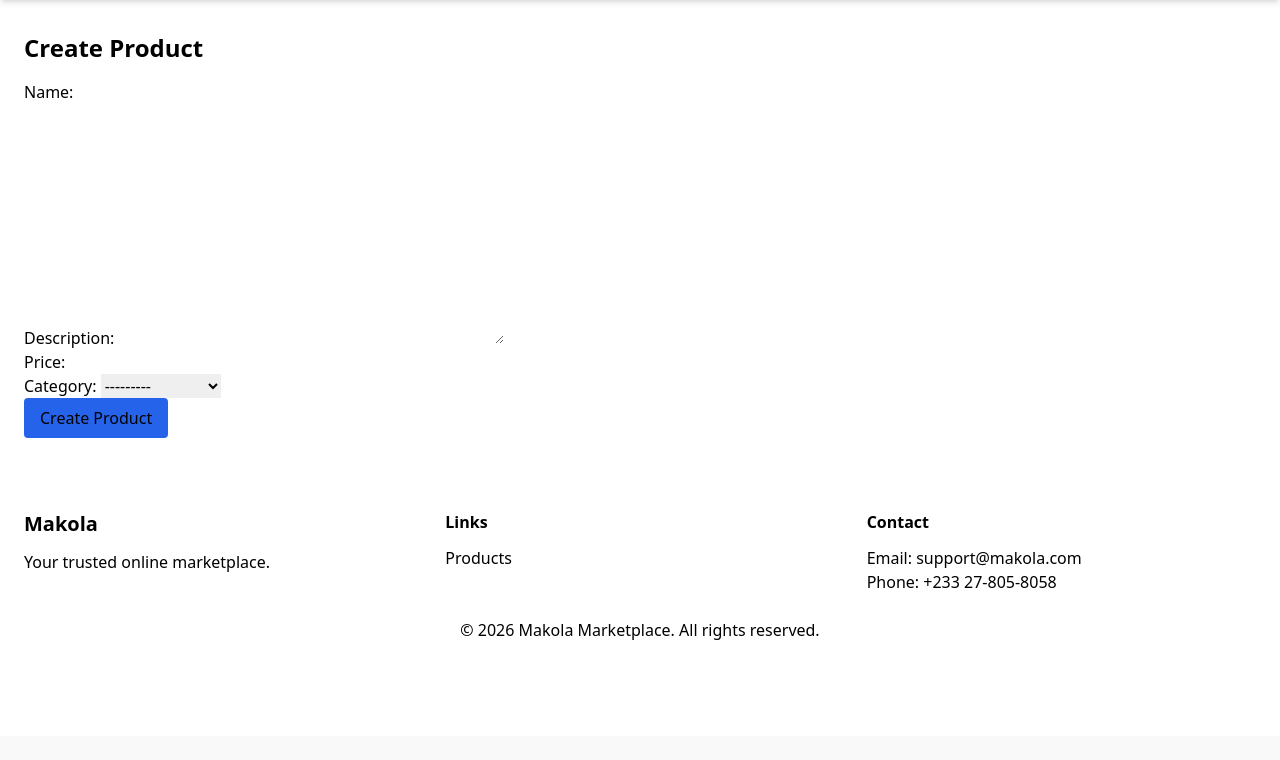
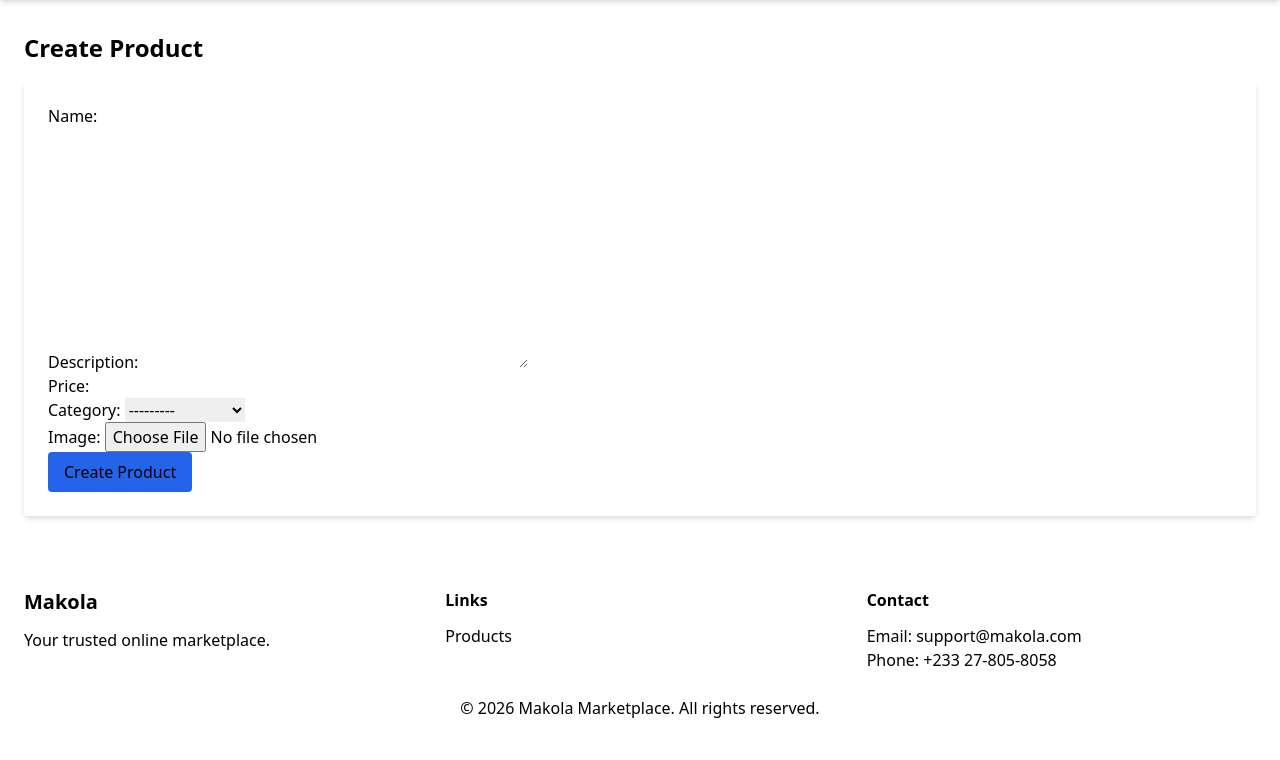
Before and after one commit to Phransis/Django-Bootcamp, a Django app: page /makola/product/create/ in a window 1280 px wide. Shown: the part 64-824 px from the top of the page. Before the commit the page ends 704 px from the top, so only its background shows below. Run offline with Django 5.2, Linux system fonts and the light colour scheme; data comes from the database, SQL or seed files in the repository; both versions use the stored data as it was after the commit; tables that the repository leaves empty hold one stand-in row (values such as "Sample post"); style sheets or scripts are compiled from the project's sources.

Commit message:
feat: added image upload feature for products

```diff
--- a/bootcamp/settings.py
+++ b/bootcamp/settings.py
@@ -130,3 +130,6 @@ STATICFILES_DIRS = [
 TAILWIND_APP_NAME = 'theme'
 
 AUTH_USER_MODEL = 'makola.Profile'
+
+MEDIA_URL = '/media/'
+MEDIA_ROOT = BASE_DIR / 'media'
--- a/bootcamp/urls.py
+++ b/bootcamp/urls.py
@@ -17,9 +17,15 @@ Including another URLconf
 from django.contrib import admin
 from django.urls import path, include
 
+from bootcamp import settings
+from django.conf.urls.static import static
+
 urlpatterns = [
     path('admin/', admin.site.urls),
     path('blog/', include('blog.urls')),
     path('taskly/', include('taskly.urls')),
     path('makola/', include('makola.urls')),
 ]
+
+if settings.DEBUG:
+    urlpatterns += static(settings.MEDIA_URL, document_root=settings.MEDIA_ROOT)
--- a/makola/admin.py
+++ b/makola/admin.py
@@ -12,7 +12,7 @@ class ProfileAdmin(admin.ModelAdmin):
 
 @admin.register(Product)
 class ProductAdmin(admin.ModelAdmin):
-    list_display = ('name', 'price', 'category', 'created_at')
+    list_display = ('name', 'price', 'category', 'created_at', 'image')
     search_fields = ('name', 'description')
     list_filter = ('category', 'created_at')
 
--- a/makola/models.py
+++ b/makola/models.py
@@ -26,6 +26,7 @@ class Product(models.Model):
     description = models.TextField()
     price = models.DecimalField(max_digits=10, decimal_places=2)
     category = models.ForeignKey('Category', on_delete=models.CASCADE, related_name='products')
+    image = models.ImageField(upload_to='product_images/', null=True, blank=True)
     created_at = models.DateTimeField(auto_now_add=True)
 
     def __str__(self):
--- a/makola/templates/makola/product_create.html
+++ b/makola/templates/makola/product_create.html
@@ -4,7 +4,7 @@
 {% block content %}
     <div class="max-w-7xl mx-auto px-6 py-8">
         <h2 class="text-2xl font-bold mb-4">Create Product</h2>
-        <form method="post">
+        <form method="post" enctype="multipart/form-data" class="bg-white p-6 rounded shadow-md">
             {% csrf_token %}
             {{ form.as_p }}
             <button type="submit" class="px-4 py-2 bg-blue-600 text-black rounded">Create Product</button>
--- a/makola/templates/makola/product_detail.html
+++ b/makola/templates/makola/product_detail.html
@@ -6,5 +6,8 @@
         <h2 class="text-2xl font-bold mb-4">{{ object.name }}</h2>
         <p class="text-lg">${{ object.price|floatformat:2 }}</p>
         <p>{{ object.description }}</p>
+        {% if object.image %}
+            <img src="{{ object.image.url }}" alt="{{ object.name }}" class="mt-4 max-w-full h-auto">
+        {% endif %}
     </div>
 {% endblock %}
--- a/makola/templates/makola/product_list.html
+++ b/makola/templates/makola/product_list.html
@@ -10,6 +10,9 @@
                     <h3 class="text-xl font-bold">{{ product.name }}</h3>
                     <p class="text-lg">${{ product.price|floatformat:2 }}</p>
                     <p>{{ product.description }}</p>
+                    {% if product.image %}
+                        <img src="{{ product.image.url }}" alt="{{ product.name }}" class="mt-4 max-w-full h-auto">
+                    {% endif %}
                 </div>
             {% endfor %}
         </div>
--- a/makola/templates/makola/product_update.html
+++ b/makola/templates/makola/product_update.html
@@ -4,7 +4,7 @@
 {% block content %}
     <div class="max-w-7xl mx-auto px-6 py-8">
         <h2 class="text-2xl font-bold mb-4">Update Product</h2>
-        <form method="post">
+        <form method="post" enctype="multipart/form-data" class="bg-white p-6 rounded shadow-md">
             {% csrf_token %}
             {{ form.as_p }}
             <button type="submit" class="px-4 py-2 bg-blue-600 text-black rounded">Update Product</button>
--- a/makola/views.py
+++ b/makola/views.py
@@ -66,14 +66,14 @@ class ProductDetailView(DetailView):
 class ProductCreateView(CreateView):
     model = Product
     template_name = 'makola/product_create.html'
-    fields = ['name', 'description', 'price', 'category']
+    fields = ['name', 'description', 'price', 'category', 'image']
     context_object_name = 'product'
     success_url = reverse_lazy('makola:list-products')  # Redirect to product list after successful creation
 
 class ProductUpdateView(UpdateView):
     model = Product
     template_name = 'makola/product_update.html'
-    fields = ['name', 'description', 'price', 'category']
+    fields = ['name', 'description', 'price', 'category', 'image']
     context_object_name = 'product'
     success_url = reverse_lazy('makola:list-products')  # Redirect to product list after successful update
 
```
Also changed, not shown: makola/templates/makola/homepage.html (+10 -2 lines), db.sqlite3, makola/migrations/0007_product_image.py (added), media/product_images/microwave.jfif (added), media/product_images/shea_butter_cream.jfif (added), media/product_images/tea_cup.jfif (added).
